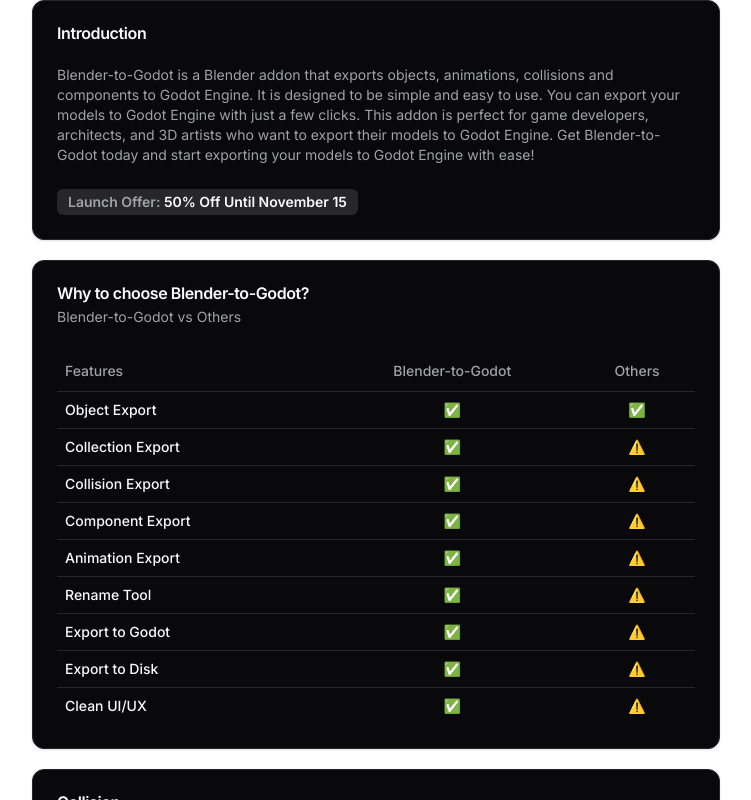
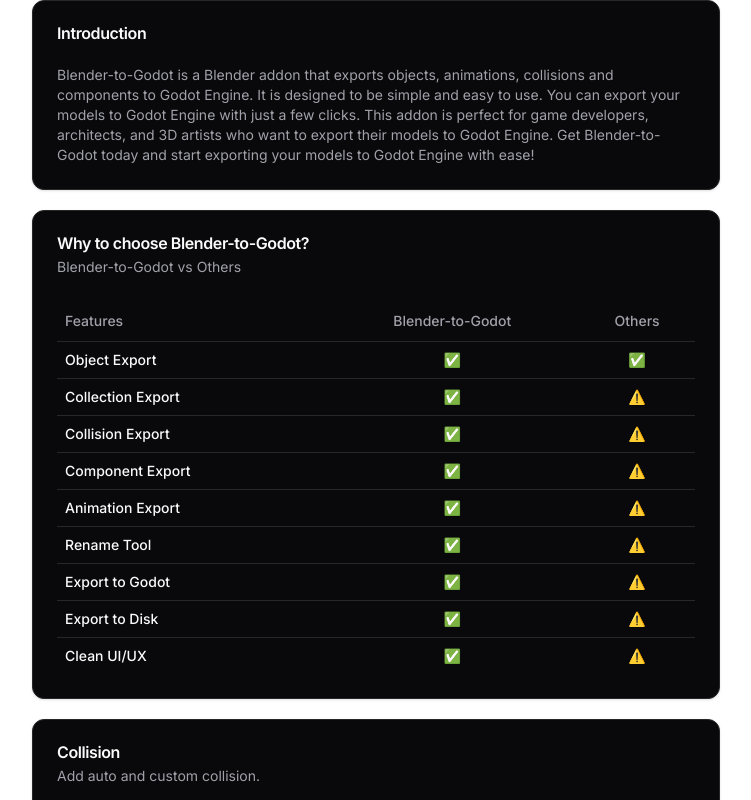
Before and after one commit to B3dHub/addons, a Next.js app: page /blender-to-godot in a window 1280 px wide. Shown: the top 800 px of the page, without its empty margins (264-1015 px from the left). Built offline with nearby package versions, Linux system fonts and the light colour scheme.

Commit message:
Update page.tsx

```diff
--- a/app/blender-to-godot/page.tsx
+++ b/app/blender-to-godot/page.tsx
@@ -64,7 +64,7 @@
             <Coupon />
           </CardContent>
         )}
-        <CardContent>
+        {/* <CardContent>
           <div className="flex gap-2 flex-col sm:flex-row">
             <Badge variant={"secondary"}>
               <CardDescription>
@@ -72,7 +72,7 @@
               </CardDescription>
             </Badge>
           </div>
-        </CardContent>
+        </CardContent> */}
       </Card>
 
       <Card>
```
